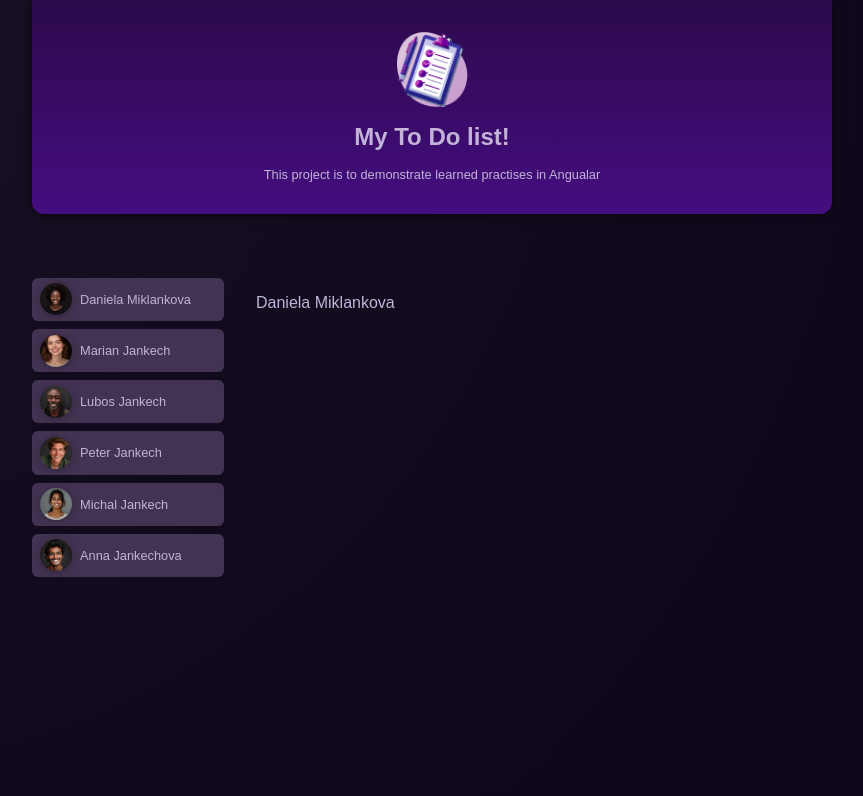
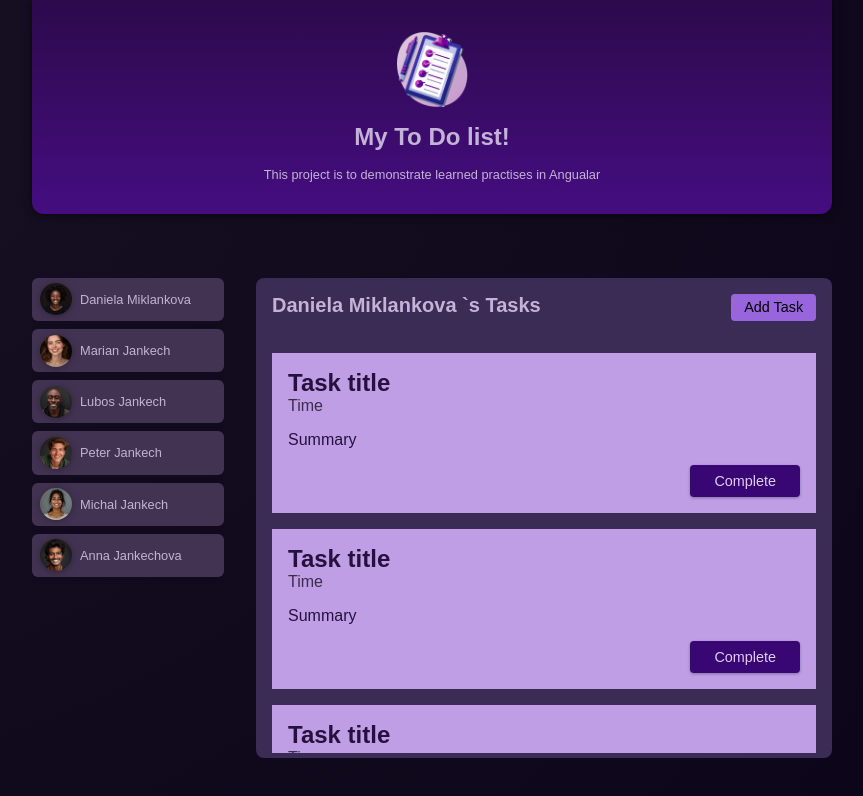
Before and after one commit to Miro-Jankech/myToDoList, an Angular app: page / in a window 1280 px wide. Both pictures are taken after a click on the button "Daniela Miklankova". Shown: the top 796 px of the page, without its empty margins (208-1071 px from the left). Built offline with nearby package versions, Linux system fonts and the light colour scheme.

Commit message:
task component created

```diff
--- a/src/app/app.component.html
+++ b/src/app/app.component.html
@@ -12,4 +12,5 @@
 } @else {
   <p id="fallback">Select a user to see their task!</p>
 }
+
 </main>
--- /dev/null
+++ b/src/app/tasks/task/task.component.css
@@ -0,0 +1,37 @@
+article {
+  padding: 1rem;
+  color: #25113d;
+  background-color: #bf9ee5;
+}
+
+h2 {
+  margin: 0;
+}
+
+time {
+  color: #3c2c50;
+}
+
+.actions {
+  text-align: right;
+  margin: 0;
+}
+
+.actions button {
+  font: inherit;
+  font-size: 0.9rem;
+  cursor: pointer;
+  background-color: #380774;
+  color: #decdf2;
+  border-radius: 4px;
+  padding: 0.5rem 1.5rem;
+  border: none;
+  box-shadow: 0 1px 3px rgba(0, 0, 0, 0.3);
+  transition: all 0.3s ease;
+}
+
+.actions button:hover,
+.actions button:active {
+  background-color: #4a0774;
+  box-shadow: 0 1px 6px rgba(0, 0, 0, 0.3);
+}
--- /dev/null
+++ b/src/app/tasks/task/task.component.html
@@ -0,0 +1,9 @@
+<article>
+  <h2>Task title</h2>
+    <time>Time</time>
+    <p>Summary</p>
+    <p class="actions">
+      <button>Complete</button>
+    </p>
+
+</article>
--- a/src/app/tasks/tasks.component.css
+++ b/src/app/tasks/tasks.component.css
@@ -0,0 +1,63 @@
+#tasks {
+  padding: 1rem;
+  border-radius: 8px;
+  max-height: 60vh;
+  overflow: auto;
+  background-color: #3a2c54;
+}
+
+header {
+  display: flex;
+  justify-content: space-between;
+  align-items: flex-start;
+  margin-bottom: 2rem;
+  gap: 1rem;
+}
+
+h2 {
+  margin: 0;
+  font-size: 0.9rem;
+  width: 60%;
+  text-wrap: balance;
+}
+
+menu {
+  margin: 0;
+  padding: 0;
+}
+
+menu button {
+  font: inherit;
+  cursor: pointer;
+  background-color: #9965dd;
+  border-radius: 4px;
+  border: none;
+  padding: 0.35rem 0.8rem;
+  font-size: 0.9rem;
+}
+
+menu button:hover,
+menu button:active {
+  background-color: #a565dd
+}
+
+ul {
+  list-style: none;
+  margin: 1rem 0;
+  padding: 0;
+  display: flex;
+  flex-direction: column;
+  gap: 1rem;
+  max-height: 50vh;
+  overflow: auto;
+}
+
+@media (min-width: 768px) {
+  h2 {
+    font-size: 1.25rem;
+  }
+
+  menu {
+    width: auto;
+  }
+}
--- a/src/app/tasks/tasks.component.html
+++ b/src/app/tasks/tasks.component.html
@@ -1 +1,20 @@
-<p>{{name}}</p>
+<section id="tasks">
+  <header>
+     <h2>{{name}} `s Tasks</h2>
+    <menu>
+      <button>Add Task</button>
+    </menu>
+  </header>
+
+  <ul>
+    <li>
+      <app-task></app-task>
+    </li>
+    <li>
+      <app-task></app-task>
+    </li>
+    <li>
+      <app-task></app-task>
+    </li>
+  </ul>
+</section>
--- a/src/app/tasks/tasks.component.ts
+++ b/src/app/tasks/tasks.component.ts
@@ -1,9 +1,9 @@
 import { Component,Input } from '@angular/core';
-
+import { TaskComponent } from './task/task.component';
 @Component({
   selector: 'app-tasks',
   standalone: true,
-  imports: [],
+  imports: [TaskComponent],
   templateUrl: './tasks.component.html',
   styleUrl: './tasks.component.css'
 })
```
Also changed, not shown: src/app/tasks/task/task.component.ts (added, +12 -0 lines).
